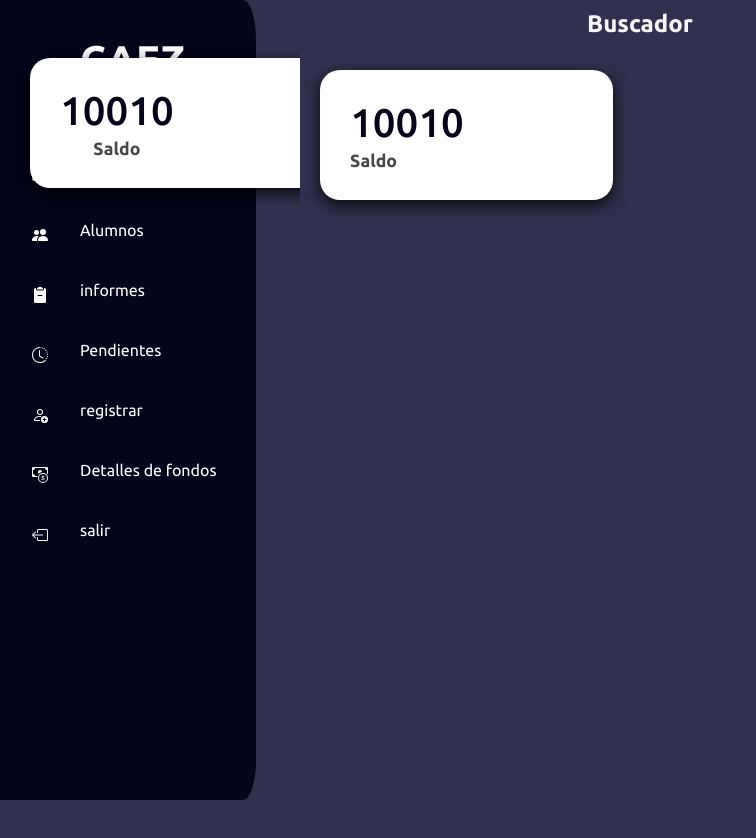
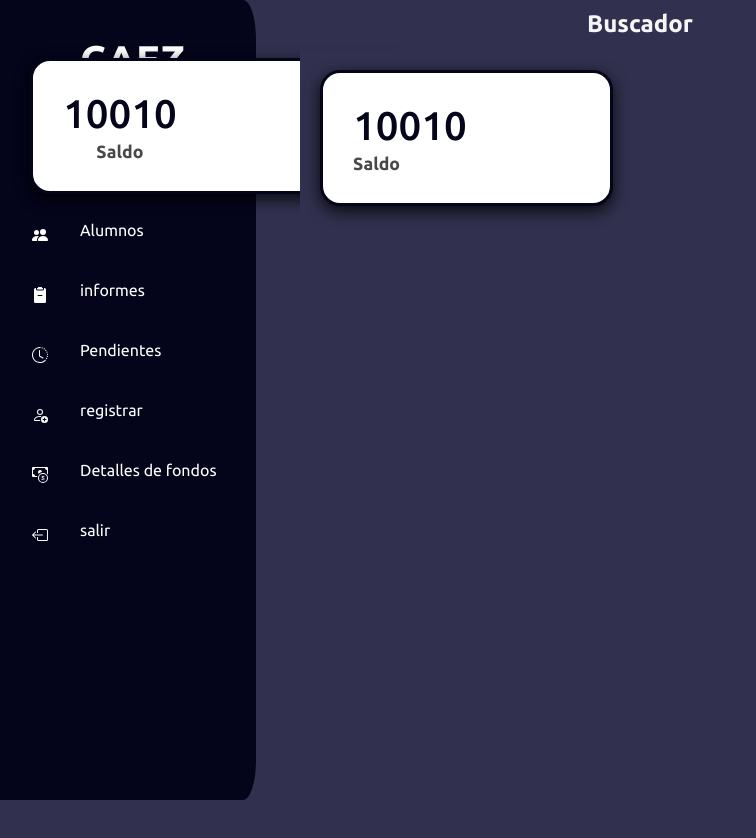
Before and after one commit to JeffreyMardoqueo-17/Gestor-Pagos-CAEZ, a React (Create React App) app in the folder REACT-PRYECT/caezpagosalumnos/: page / in a window 1280 px wide. Shown: the top 838 px of the page, without its empty margins (0-756 px from the left). Built offline with nearby package versions, Linux system fonts and the light colour scheme.

Commit message:
cambios de bordes

```diff
--- a/REACT-PRYECT/caezpagosalumnos/src/components/cards.module.css
+++ b/REACT-PRYECT/caezpagosalumnos/src/components/cards.module.css
@@ -24,6 +24,7 @@
     justify-content: space-between;
     cursor: pointer;
     box-shadow: rgba(0, 0, 0, 0.83) 0px 5px 15px;
+    border: 3px solid var(--numero);
 }
 
 .CardBox .card .numbers {
```
